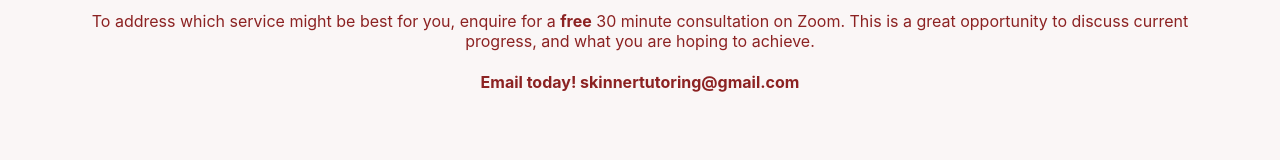
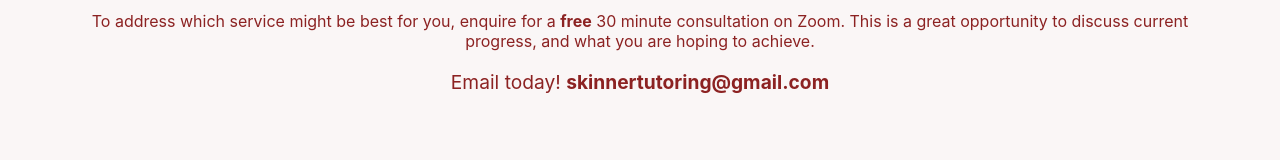
Before and after one commit to rcskin/tutoring-website, a React (Create React App) app: page /contact in a window 1280 px wide. Shown: the part 421-581 px from the top of the page. Built offline with nearby package versions, Linux system fonts and the light colour scheme.

Commit message:
changed CSS on logo box

```diff
--- a/src/App.css
+++ b/src/App.css
@@ -30,6 +30,7 @@
   /* padding: 20px 0; */
   justify-content: center;
   text-align: center;
+  width: 100%;
 }
 
 .logo {
@@ -128,3 +129,7 @@
   height: auto; /* Maintain aspect ratio */
   cursor: pointer; /* Change cursor to pointer on hover */
 }
+
+.contact-email {
+  font-size: larger;
+}
--- a/src/components/Contact.js
+++ b/src/components/Contact.js
@@ -14,12 +14,12 @@ const Contact = () => {
         opportunity to discuss current progress, and what you are hoping to
         achieve.
       </p>
-      <h4>
+      <p className="contact-email">
         Email today! {" "}
         <a href={`mailto:${emailAddress}`} className="email-link">
           {emailAddress}
         </a>
-      </h4>
+      </p>
       <img src={brainSquare} alt="Brain Image" className="brain-image" />
     </div>
     </div>
```
